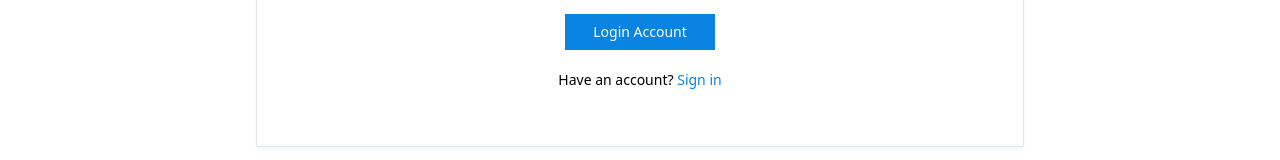
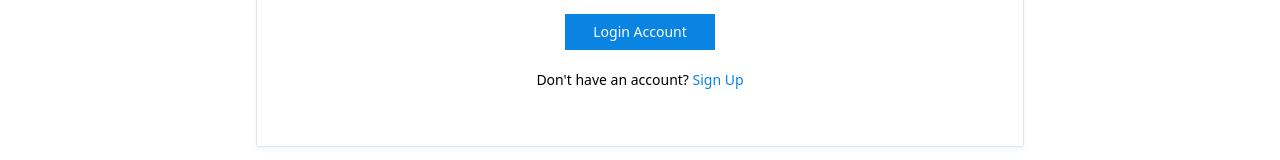
Before and after one commit to Promzy004/real-estate, a React (Vite) app: page /login in a window 1280 px wide. Shown: the part 752-912 px from the top of the page. Built offline with nearby package versions, Linux system fonts and the light colour scheme.

Commit message:
sign in page adjusted

```diff
--- a/src/pages/login.jsx
+++ b/src/pages/login.jsx
@@ -19,7 +19,7 @@ const Login = () => {
                         </label>
                         <input type="Submit" value='Login Account' className="bg-primaryColor self-center sm:px-7 sm:py-2 px-4 py-2 flex text-sm text-white mt-4 hover:text-color3 cursor-pointer" />
                     </div>
-                    <p className="md:text-sm text-xs">Have an account? <Link to='/login' className="text-primaryColor hover:underline">Sign in</Link> </p>
+                    <p className="md:text-sm text-xs">Don't have an account? <Link to='/register' className="text-primaryColor hover:underline">Sign Up</Link> </p>
                 </form>
             </div>
         </>
```
